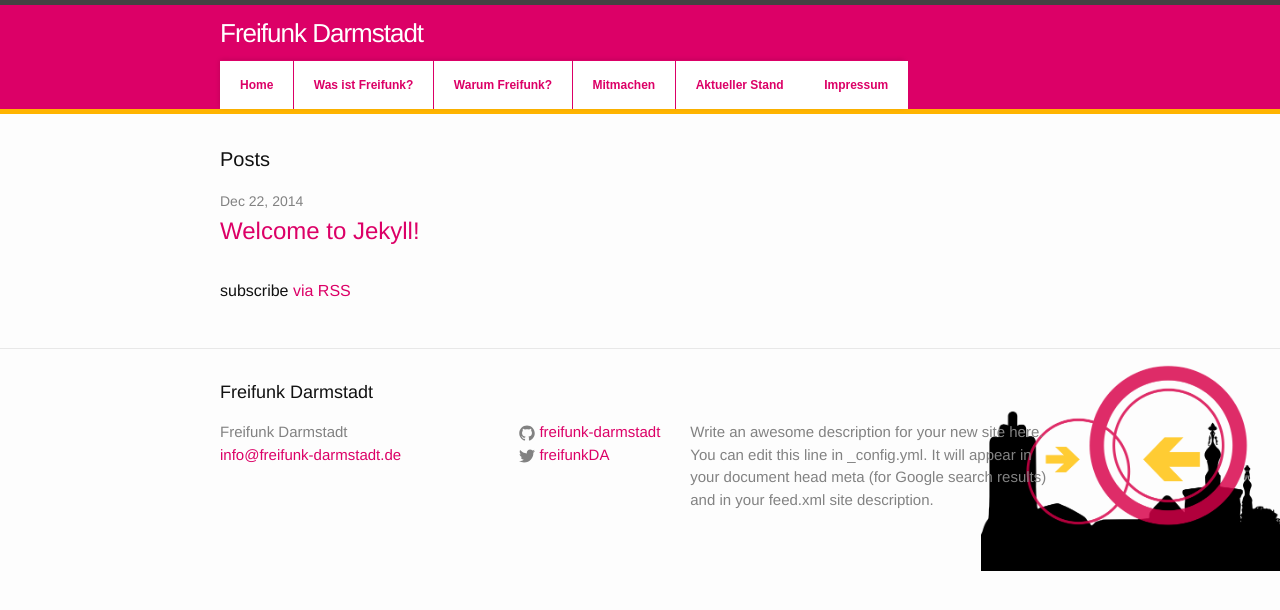
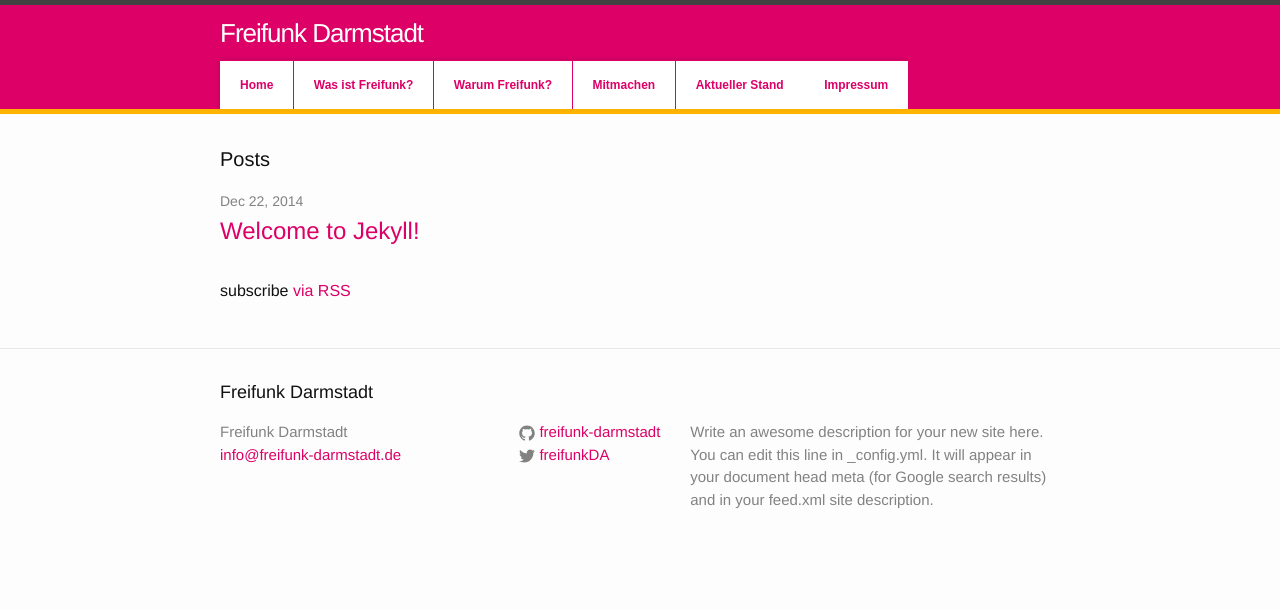
Before and after one commit to mdrenger/darmstadt.freifunk.net, a Jekyll site: the page built from pages/index.html, in a window 1280 px wide. Shown: the top 610 px of the page. Built offline with Jekyll 4.4.1, drawn with Linux system fonts in a browser that asks for light colours.

Commit message:
removed logo

```diff
--- a/_sass/_layout.scss
+++ b/_sass/_layout.scss
@@ -87,10 +87,6 @@
 .site-footer {
     border-top: 1px solid $grey-color-light;
     padding: $spacing-unit 0;
-    background-image: url('images/DA-logo_trans.png');
-	background-position: right bottom;
-	background-repeat: no-repeat;
-	background-size: contain;
 }
 
 .footer-heading {
```
